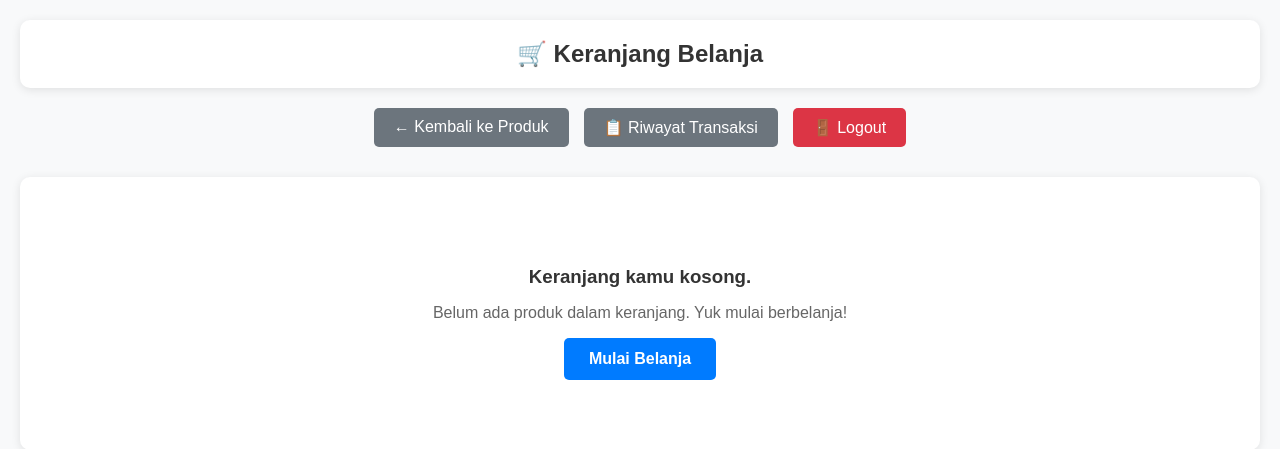
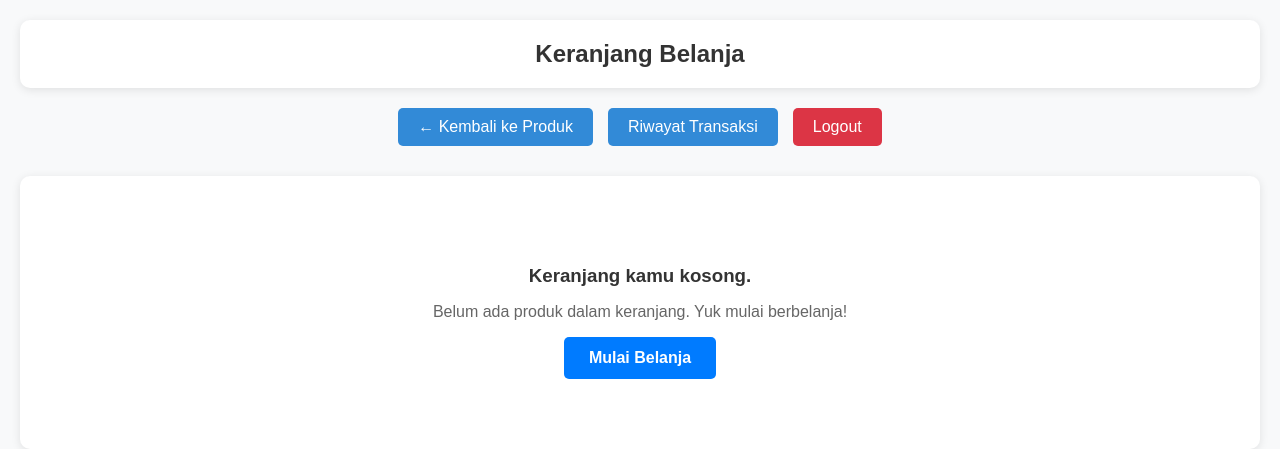
Before and after one commit to LouisF-min/Project, a CodeIgniter 4 app: the page made by app/Views/keranjang.php in a window 1280 px wide. Shown: the top 449 px of the page. Run offline with PHP 8.4 and a stand-in for CodeIgniter, Linux system fonts and the light colour scheme; the template is opened without the code that fills it, so the values that code supplies are empty; some libraries are stand-ins or nearby versions.

Commit message:
perbaiki keranjang

```diff
--- a/app/Views/keranjang.php
+++ b/app/Views/keranjang.php
@@ -29,7 +29,7 @@
         }
         .nav-link {
             padding: 10px 20px;
-            background: #6c757d;
+            background:rgb(50, 138, 215);
             color: white;
             text-decoration: none;
             border-radius: 5px;
@@ -107,13 +107,13 @@
 </head>
 <body>
     <div class="header">
-        <h2>🛒 Keranjang Belanja</h2>
+        <h2>Keranjang Belanja</h2>
     </div>
 
     <div class="navigation">
         <a href="/produk" class="nav-link">← Kembali ke Produk</a>
-        <a href="/transaksi" class="nav-link">📋 Riwayat Transaksi</a>
-        <a href="/logout" class="nav-link logout-link">🚪 Logout</a>
+        <a href="/transaksi" class="nav-link">Riwayat Transaksi</a>
+        <a href="/logout" class="nav-link logout-link">Logout</a>
     </div>
 
     <div class="cart-container">
@@ -134,7 +134,7 @@
             </div>
             <?php endforeach; ?>
 
-            <a href="/bayar" class="btn-pay">💳 Bayar Sekarang</a>
+            <a href="/bayar" class="btn-pay">Bayar Sekarang</a>
         <?php endif; ?>
     </div>
 </body>
```
